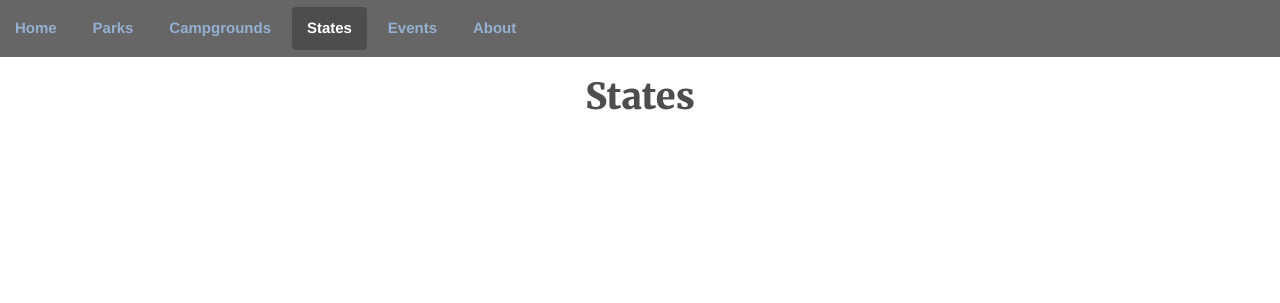
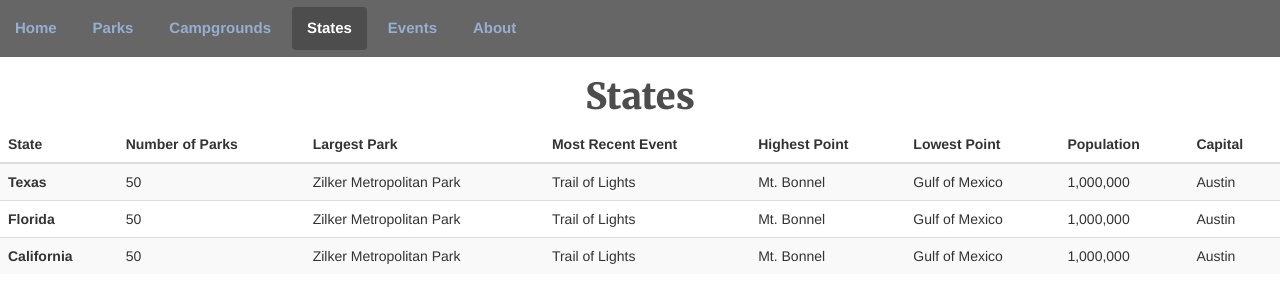
Before and after one commit to cs373gc-fall-2016/SWEetOutdoors, a Python web app: template templates/states.html in a window 1280 px wide. Shown: the top 303 px of the page. Run offline with Jinja, Linux system fonts and the light colour scheme; the template is opened without the code that fills it, so the values that code supplies are empty; some libraries are stand-ins or nearby versions.

Commit message:
Ali rage quits: tables for states is up

```diff
--- /dev/null
+++ b/stylesheets/states.css
@@ -0,0 +1,9 @@
+.col-md-12{
+	padding:0;
+	margin:0;
+}
+
+.title{
+	padding:0;
+	margin:0;
+}
--- a/templates/states.html
+++ b/templates/states.html
@@ -6,6 +6,7 @@
     <meta name="viewport" content="width=device-width, initial-scale=1">
     <link rel="stylesheet" href="https://maxcdn.bootstrapcdn.com/bootstrap/3.3.7/css/bootstrap.min.css">
     <link rel="stylesheet" type="text/css" href="../stylesheets/stylesheet.css" media="screen">
+    <link rel="stylesheet" type="text/css" href="../stylesheets/states.css" media="screen">
     <script src="https://ajax.googleapis.com/ajax/libs/jquery/1.12.4/jquery.min.js"></script>
     <script src="https://maxcdn.bootstrapcdn.com/bootstrap/3.3.7/js/bootstrap.min.js"></script>
     <link href="https://fonts.googleapis.com/css?family=Merriweather:900" rel="stylesheet">
@@ -22,9 +23,63 @@
       <li role="presentation"><a href="about.html">About</a></li>
     </ul>
 
-    <div class="title">
-      <h1>States</h1>
-    </div> <!-- end of title -->
+    <div class = "col-md-12">
+      <div class="title">
+        <h1>States</h1>
+      </div> <!-- end of title -->
+    </div>
+
+    <div class="table" data-example-id="simple-responsive-table"
+      <div class ="table-responsive">
+        <!-- Table -->
+        <table class="table table-striped">
+          <thead>
+            <tr>
+              <th>State</th>
+              <th>Number of Parks</th>
+              <th>Largest Park</th>
+              <th>Most Recent Event</th>
+              <th>Highest Point</th>
+              <th>Lowest Point</th>
+              <th>Population</th>
+              <th>Capital</th>
+            </tr>
+          </thead>
+          <tbody>
+            <tr>
+              <th scope="row">Texas</th>
+              <td>50</td>
+              <td>Zilker Metropolitan Park</td>
+              <td>Trail of Lights</td>
+              <td>Mt. Bonnel</td>
+              <td>Gulf of Mexico</td>
+              <td>1,000,000</td>
+              <td>Austin</td>
+            </tr>
+            <tr>
+              <th scope="row">Florida</th>
+              <td>50</td>
+              <td>Zilker Metropolitan Park</td>
+              <td>Trail of Lights</td>
+              <td>Mt. Bonnel</td>
+              <td>Gulf of Mexico</td>
+              <td>1,000,000</td>
+              <td>Austin</td>
+            </tr>
+            <tr>
+              <th scope="row">California</th>
+              <td>50</td>
+              <td>Zilker Metropolitan Park</td>
+              <td>Trail of Lights</td>
+              <td>Mt. Bonnel</td>
+              <td>Gulf of Mexico</td>
+              <td>1,000,000</td>
+              <td>Austin</td>
+            </tr>
+          </tbody>
+        </table>
+      </div>
+    </div>
 
   </body>
 </html>
```
Also changed, not shown: templates/parks.html (+11 -0 lines).
